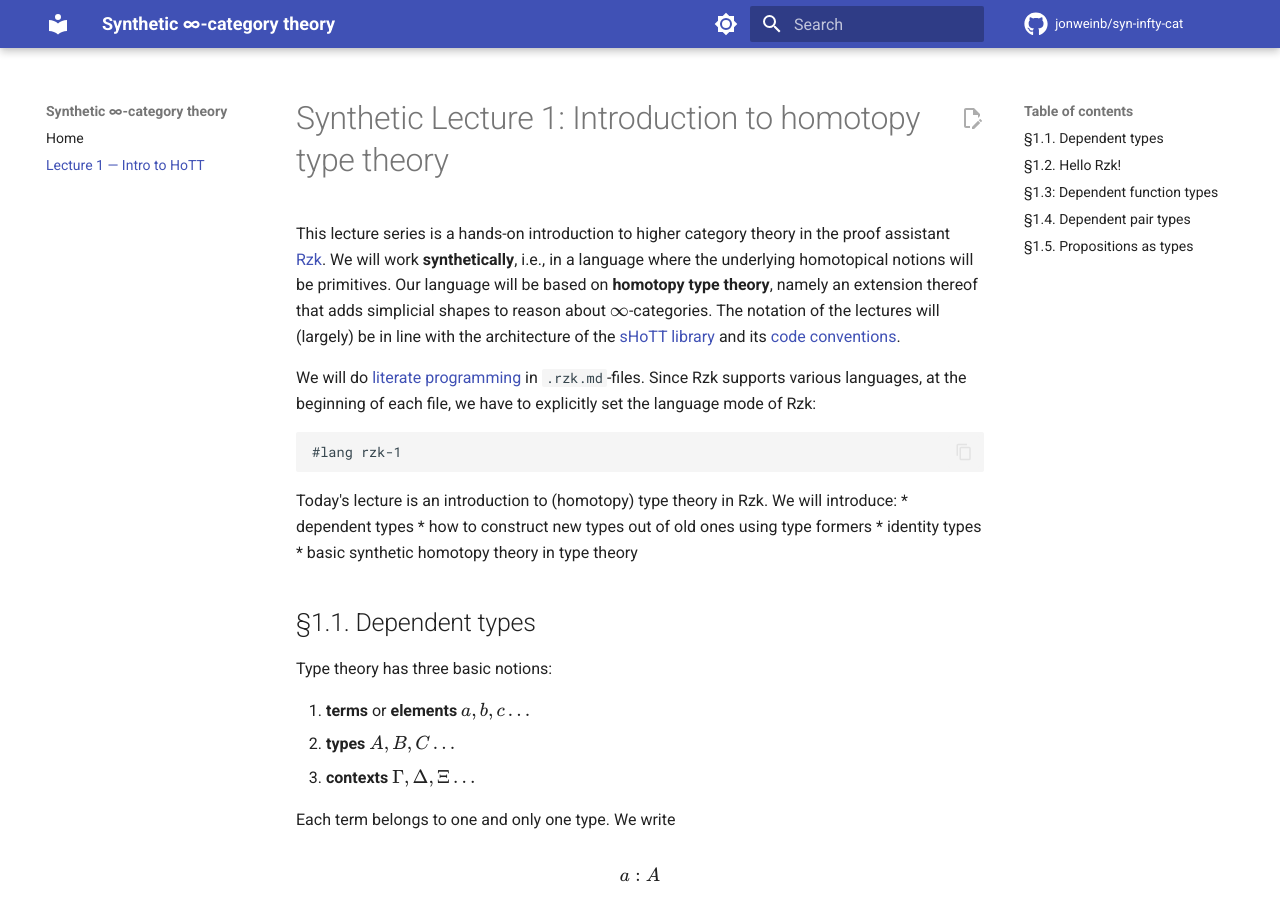
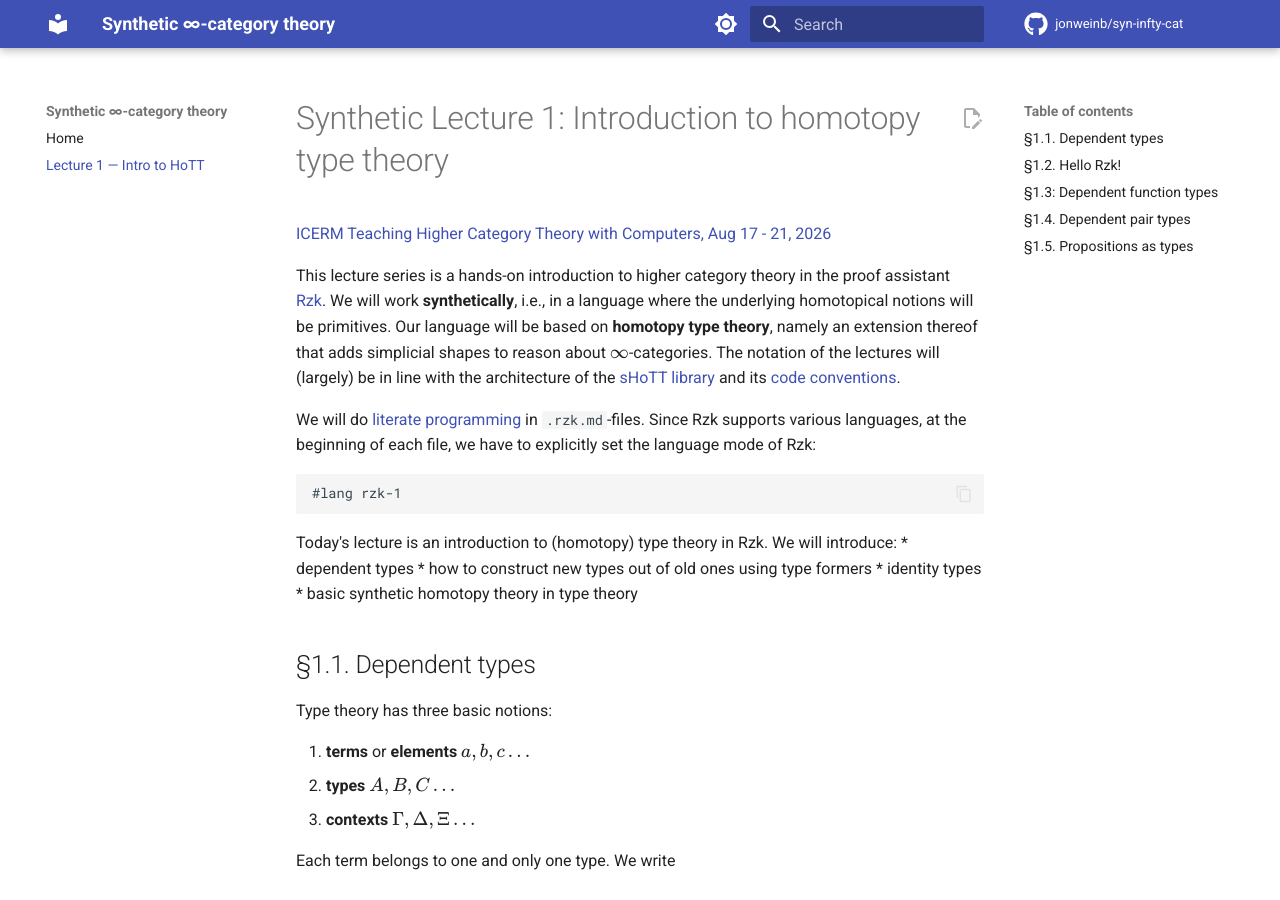
Before and after one commit to jonweinb/syn-infty-cat, an MkDocs documentation site: the page built from lectures/01-rzk-hott.rzk.md, in a window 1280 px wide and 900 px high. Built offline with MkDocs 1.6.1 and Material for MkDocs 9.7.7, drawn with Linux system fonts in a browser that asks for light colours; comment, search, counter and statistics services are not loaded.

Commit message:
add ICERM title

```diff
--- a/lectures/01-rzk-hott.rzk.md
+++ b/lectures/01-rzk-hott.rzk.md
@@ -1,4 +1,6 @@
 # Synthetic Lecture 1: Introduction to homotopy type theory
+
+[ICERM Teaching Higher Category Theory with Computers, Aug 17 - 21, 2026](https://icerm.brown.edu/program/topical_workshop/tw-26-thc)
 
 This lecture series is a hands-on introduction to higher category theory in the proof assistant [Rzk](https://rzk-lang.github.io/). We will work **synthetically**, i.e., in a language where the underlying homotopical notions will be primitives. Our language will be based on **homotopy type theory**, namely an extension thereof that adds simplicial shapes to reason about $\infty$-categories. The notation of the lectures will (largely) be in line with the architecture of the [sHoTT library](https://rzk-lang.github.io/sHoTT/) and its [code conventions](https://rzk-lang.github.io/sHoTT/STYLEGUIDE/).
 
```
